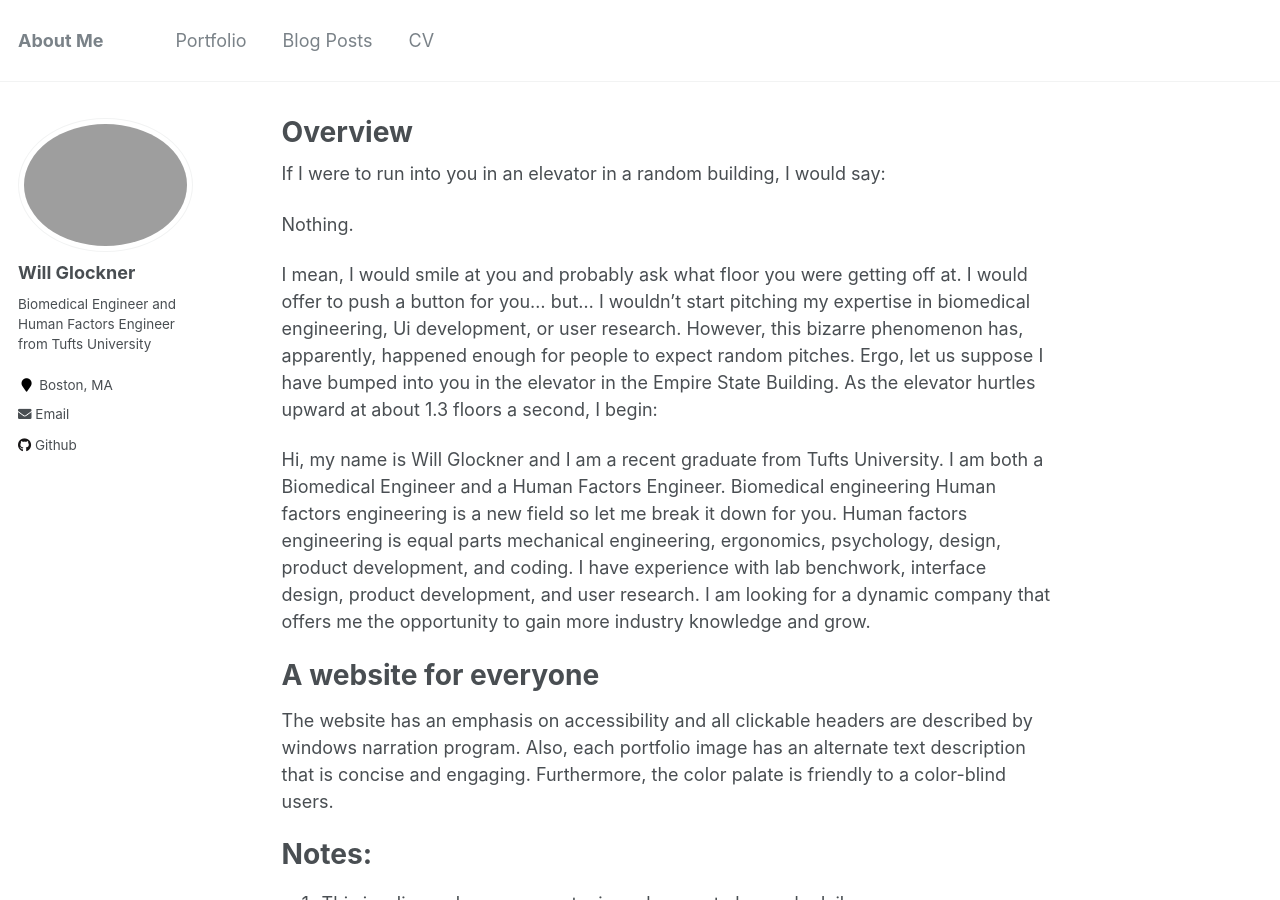
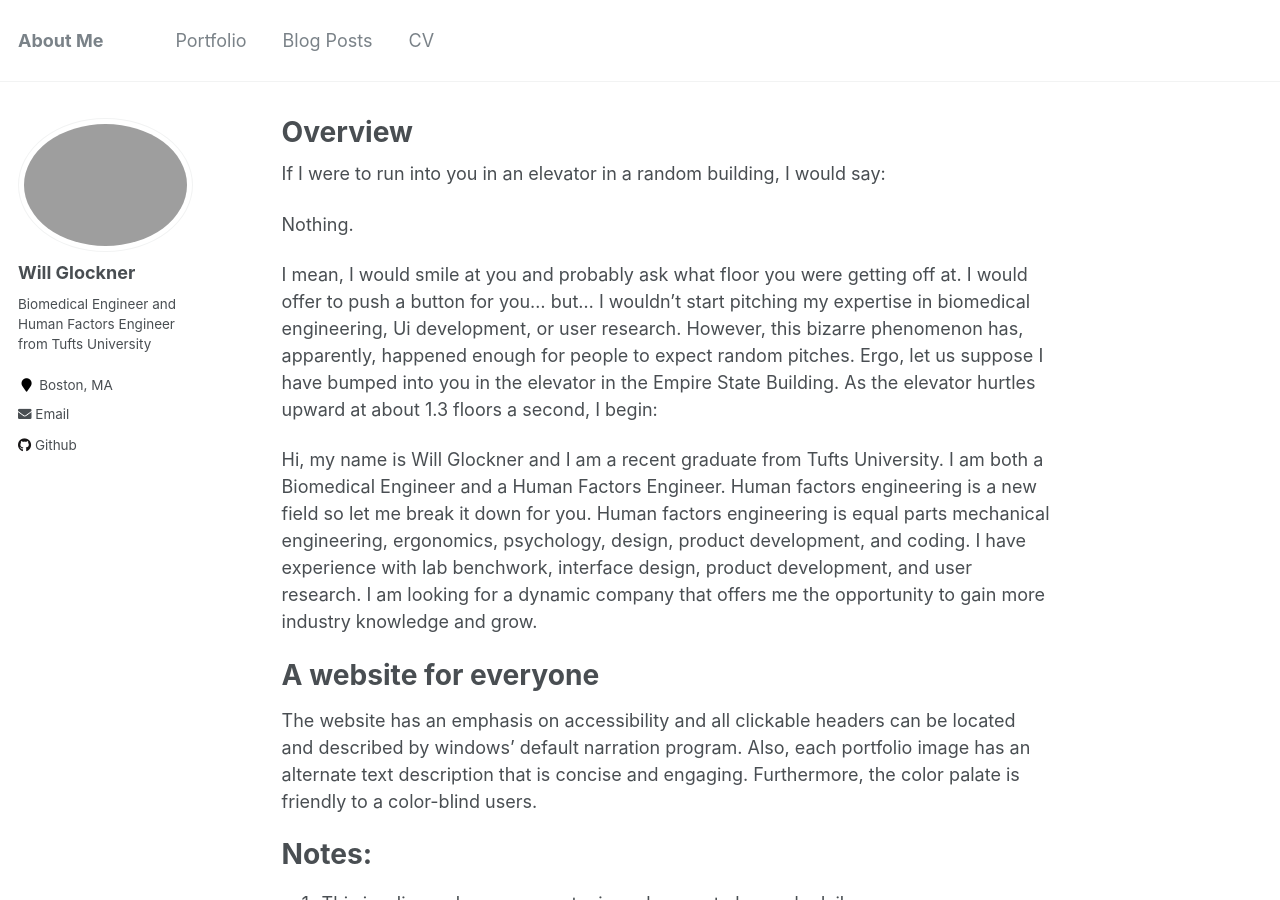
Before and after one commit to Glenn-Moss/wglock.github.io, a Jekyll site: the page built from _pages/about.md, in a window 1280 px wide and 900 px high. Built offline with Jekyll 4.4.1, drawn with Linux system fonts in a browser that asks for light colours.

Commit message:
Update about.md

```diff
--- a/_pages/about.md
+++ b/_pages/about.md
@@ -14,12 +14,12 @@ Nothing.
 
 I mean, I would smile at you and probably ask what floor you were getting off at. I would offer to push a button for you... but... I wouldn't start pitching my expertise in biomedical engineering, Ui development, or user research. However, this bizarre phenomenon has, apparently, happened enough for people to expect random pitches. Ergo, let us suppose I have bumped into you in the elevator in the Empire State Building. As the elevator hurtles upward at about 1.3 floors a second, I begin:
 
-Hi, my name is Will Glockner and I am a recent graduate from Tufts University. I am both a Biomedical Engineer and a Human Factors Engineer. Biomedical engineering  Human factors engineering is a new field so let me break it down for you. Human factors engineering is equal parts mechanical engineering, ergonomics, psychology, design, product development, and coding. I have experience with lab benchwork, interface design, product development, and user research. I am looking for a dynamic company that offers me the opportunity to gain more industry knowledge and grow.
+Hi, my name is Will Glockner and I am a recent graduate from Tufts University. I am both a Biomedical Engineer and a Human Factors Engineer. Human factors engineering is a new field so let me break it down for you. Human factors engineering is equal parts mechanical engineering, ergonomics, psychology, design, product development, and coding. I have experience with lab benchwork, interface design, product development, and user research. I am looking for a dynamic company that offers me the opportunity to gain more industry knowledge and grow.
 
 
 A website for everyone
 ======
-The website has an emphasis on accessibility and all clickable headers are described by windows narration program. Also, each portfolio image has an alternate text description that is concise and engaging. Furthermore, the color palate is friendly to a color-blind users.
+The website has an emphasis on accessibility and all clickable headers can be located and described by windows' default narration program. Also, each portfolio image has an alternate text description that is concise and engaging. Furthermore, the color palate is friendly to a color-blind users.
 
 Notes:
 ======
```
